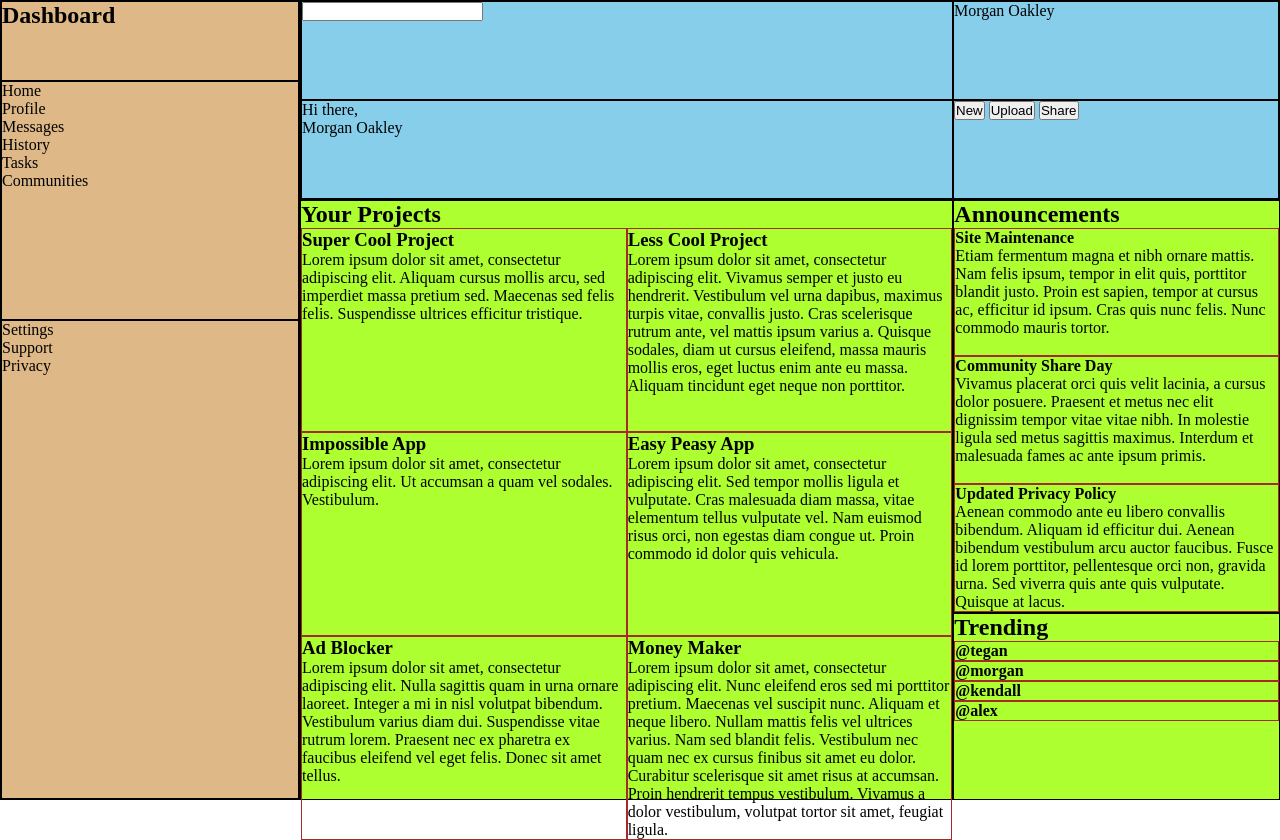
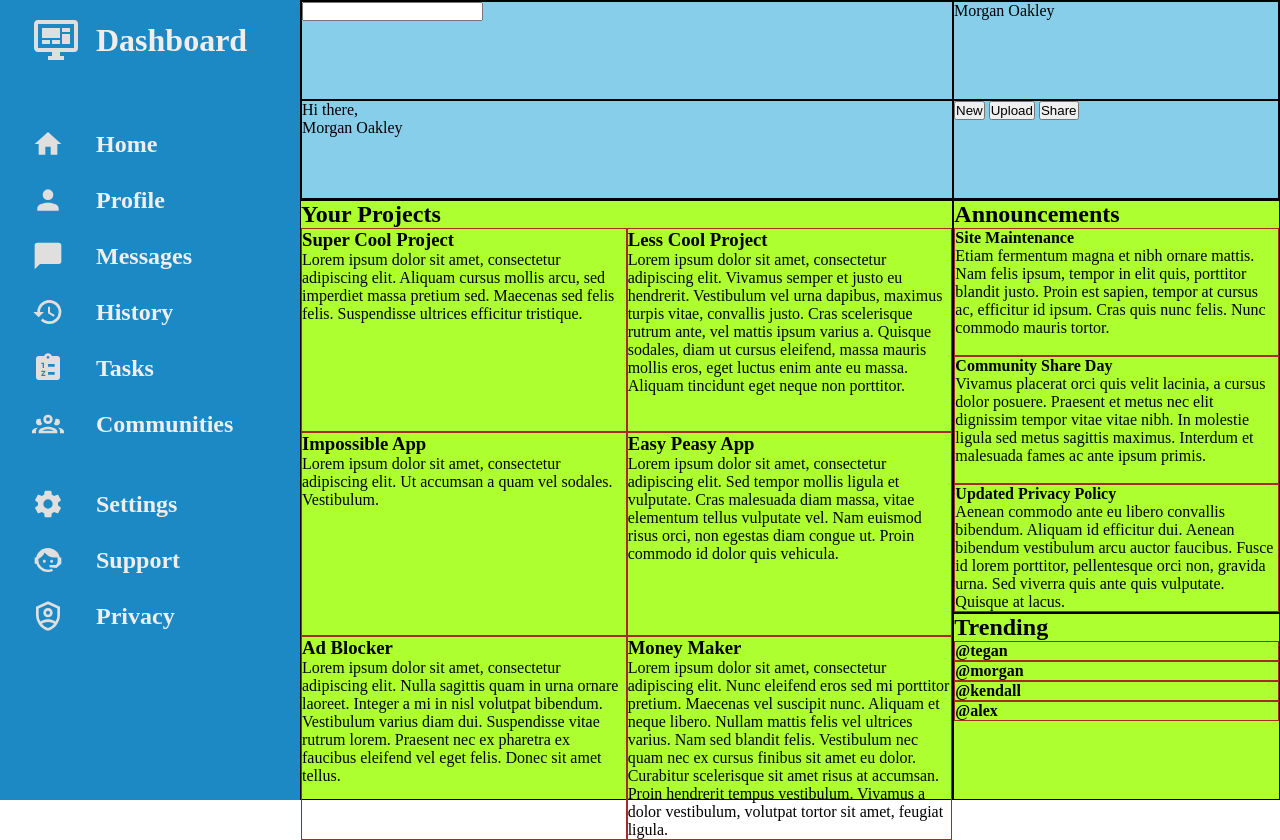
Before and after one commit to itsmogee/dashboard-project, a plain HTML site: page index.html in a window 1280 px wide. Drawn offline with Linux system fonts and the light colour scheme.

Commit message:
updated : dashboard section
completed dashboard section
- icons added
- text alignment
- svg colour change
- grid spacing

```diff
--- a/css/style.css
+++ b/css/style.css
@@ -1,6 +1,11 @@
 * {
   padding: 0;
   margin: 0;
+}
+
+.filter-white {
+  filter: invert(100%) sepia(2%) saturate(1795%) hue-rotate(307deg)
+    brightness(94%) contrast(86%);
 }
 
 .container {
@@ -10,21 +15,71 @@
   height: 100vh;
 }
 
+.nav-icon {
+  width: 32px;
+  height: 32px;
+}
+
 .dashboard {
-  background-color: burlywood;
+  background-color: #1d89c4;
+  color: #efeeed;
+
+  font-size: 24px;
+  font-weight: 600;
+
   grid-row: 1 / -1;
   grid-column: 1 / span 1;
-  border: 1px solid black;
+  display: grid;
+  grid-gap: 3rem;
+  grid-template-rows: 10% 1fr 2fr;
 
-  display: grid;
-  grid-template-rows: 10% 30% 1fr;
+  padding-left: 2rem;
+
+  h2 {
+    font-size: 32px;
+    font-weight: 900;
+  }
+
+  ul {
+    display: grid;
+    grid-gap: 1.5rem;
+    grid-template-rows: repeat(auto-fit, 1fr);
+  }
 
   li {
     list-style: none;
+    padding-left: 16px;
   }
 
-  div {
-    border: 1px solid black;
+  .logo {
+    display: grid;
+    grid-template-columns: 1fr 5fr;
+
+    img {
+      padding-right: 1rem;
+      margin: auto;
+      align-self: center;
+      justify-self: start;
+    }
+
+    h2 {
+      align-self: center;
+    }
+  }
+
+  .nav-item {
+    display: grid;
+    grid-template-columns: 1fr 5fr;
+
+    img {
+      padding-right: 1rem;
+      align-self: center;
+      justify-self: start;
+    }
+
+    li {
+      align-self: center;
+    }
   }
 }
 
--- a/index.html
+++ b/index.html
@@ -10,26 +10,96 @@
     <div class="container">
       <div class="dashboard">
         <div class="logo">
+          <img
+            src="assets/monitor-dashboard.svg"
+            alt="a dashboard logo"
+            style="height: 48px; width: 48px"
+            class="filter-white"
+          />
           <h2>Dashboard</h2>
         </div>
         <div class="nav">
           <nav>
             <ul>
+              <div class="nav-item">
+                <img
+                  src="assets/home.svg"
+                  alt="a home icon"
+                  class="nav-icon filter-white"
+                />
                 <li>Home</li>
+              </div>
+
+              <div class="nav-item">
+                <img
+                  src="assets/account.svg"
+                  alt="a home icon"
+                  class="nav-icon filter-white"
+                />
                 <li>Profile</li>
+              </div>
+              <div class="nav-item">
+                <img
+                  src="assets/message.svg"
+                  alt="a home icon "
+                  class="nav-icon filter-white"
+                />
                 <li>Messages</li>
+              </div>
+              <div class="nav-item">
+                <img
+                  src="assets/history.svg"
+                  alt="a home icon "
+                  class="nav-icon filter-white"
+                />
                 <li>History</li>
+              </div>
+              <div class="nav-item">
+                <img
+                  src="assets/clipboard-list.svg"
+                  alt="a home icon "
+                  class="nav-icon filter-white"
+                />
                 <li>Tasks</li>
+              </div>
+              <div class="nav-item">
+                <img
+                  src="assets/account-group-outline.svg"
+                  alt="a home icon "
+                  class="nav-icon filter-white"
+                />
                 <li>Communities</li>
+              </div>
             </ul>
           </nav>
         </div>
         <div class="help-section">
           <nav>
             <ul>
+              <div class="nav-item">
+                <img
+                  src="assets/cog.svg"
+                  alt="a home icon "
+                  class="nav-icon filter-white"
+                />
                 <li>Settings</li>
+              </div>
+              <div class="nav-item">
+                <img
+                  src="assets/face-agent.svg"
+                  alt="a home icon "
+                  class="nav-icon filter-white"
+                />
                 <li>Support</li>
+              </div>
+              <div class="nav-item">
+                <img
+                  src="assets/shield-account-outline.svg"
+                  alt="a home icon "
+                  class="nav-icon filter-white"
+                />
                 <li>Privacy</li>
+              </div>
             </ul>
           </nav>
         </div>
```
Also changed, not shown: assets/account-group-outline.svg (added), assets/account.svg (added), assets/clipboard-list.svg (added), assets/cog.svg (added), assets/face-agent.svg (added), assets/history.svg (added), assets/home (2).svg (added), assets/home.svg (added), assets/message.svg (added), assets/monitor-dashboard.svg (added), assets/shield-account-outline.svg (added). Lines whose indentation alone changed are shown as unchanged.
